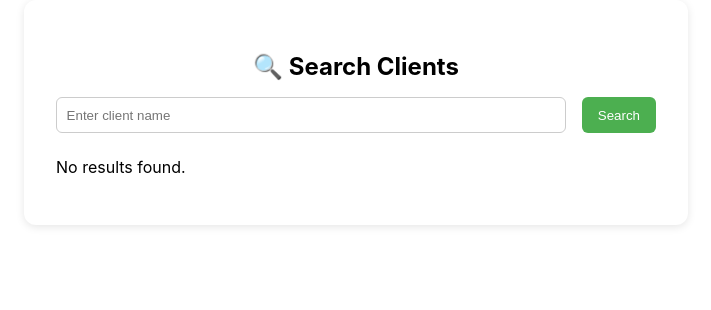
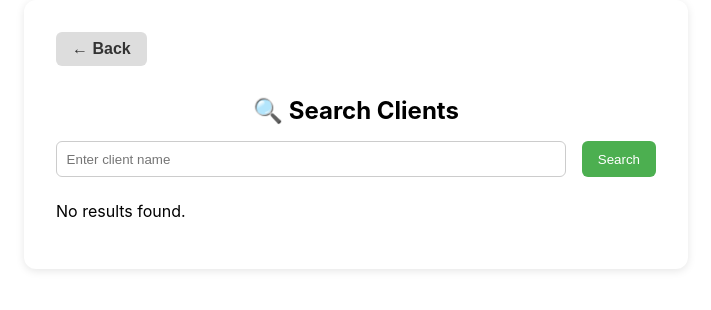
Before and after one commit to Mugeha/health_info_sys, a React (Create React App) app in the folder health-info-frontend/: page /client-search in a window 1280 px wide. Shown: the top 310 px of the page, without its empty margins (284-995 px from the left). Built offline with nearby package versions, Linux system fonts and the light colour scheme.

Commit message:
Updated ClientSearch component to include a back button

```diff
--- a/health-info-frontend/src/pages/ClientSearch.css
+++ b/health-info-frontend/src/pages/ClientSearch.css
@@ -55,3 +55,16 @@
   border-radius: 6px;
   cursor: pointer;
 }
+.back-button {
+  background-color: #ddd;
+  border: none;
+  padding: 8px 16px;
+  margin-bottom: 10px;
+  cursor: pointer;
+  border-radius: 6px;
+  font-weight: bold;
+}
+
+.back-button:hover {
+  background-color: #ccc;
+}
--- a/health-info-frontend/src/pages/ClientSearch.jsx
+++ b/health-info-frontend/src/pages/ClientSearch.jsx
@@ -31,6 +31,8 @@ const ClientSearch = () => {
 
   return (
     <div className="client-search-container">
+        <button onClick={() => navigate(-1)} className="back-button">← Back</button>
+
       <h2>🔍 Search Clients</h2>
       <div className="search-bar">
         <input
```
